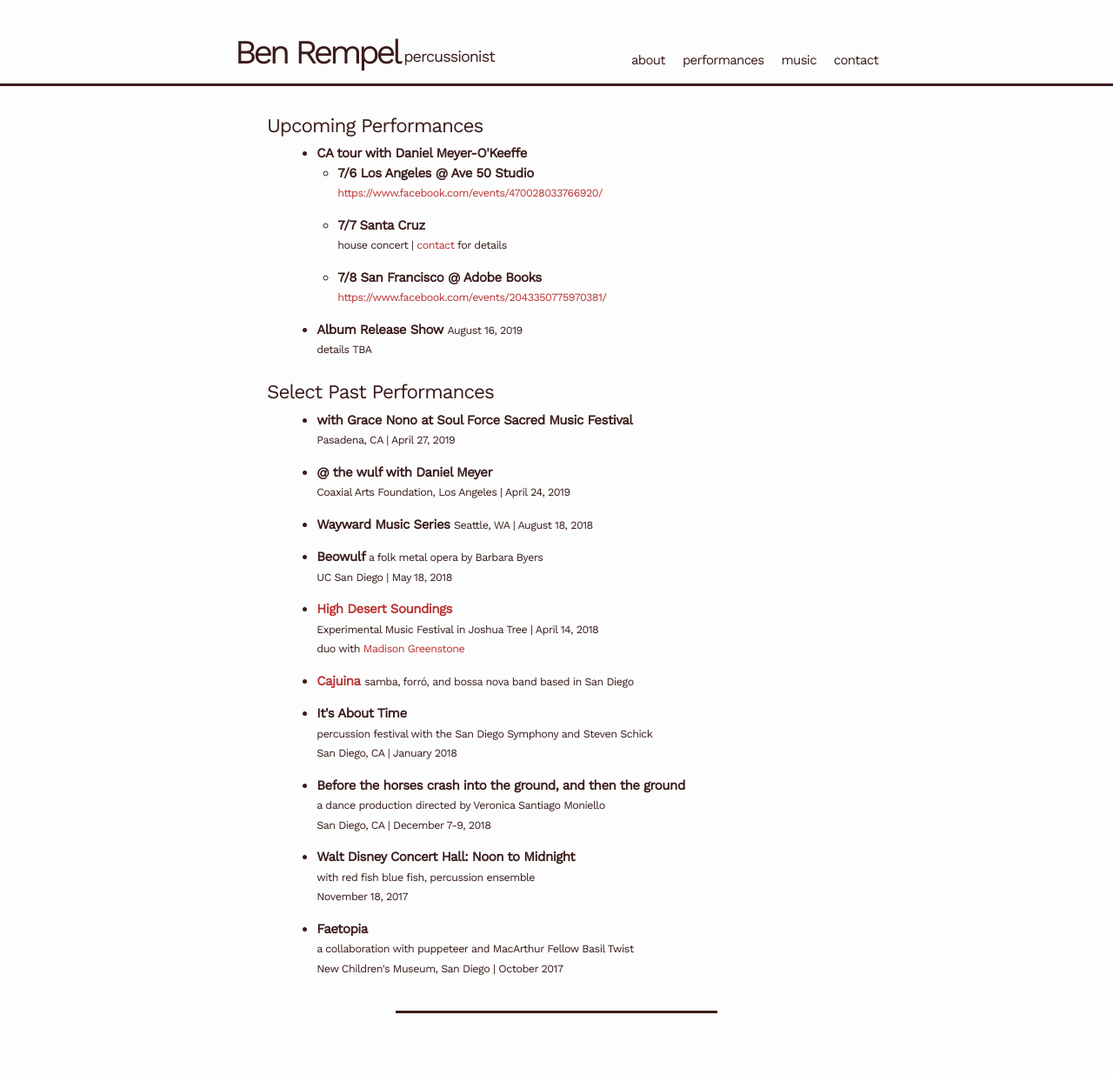
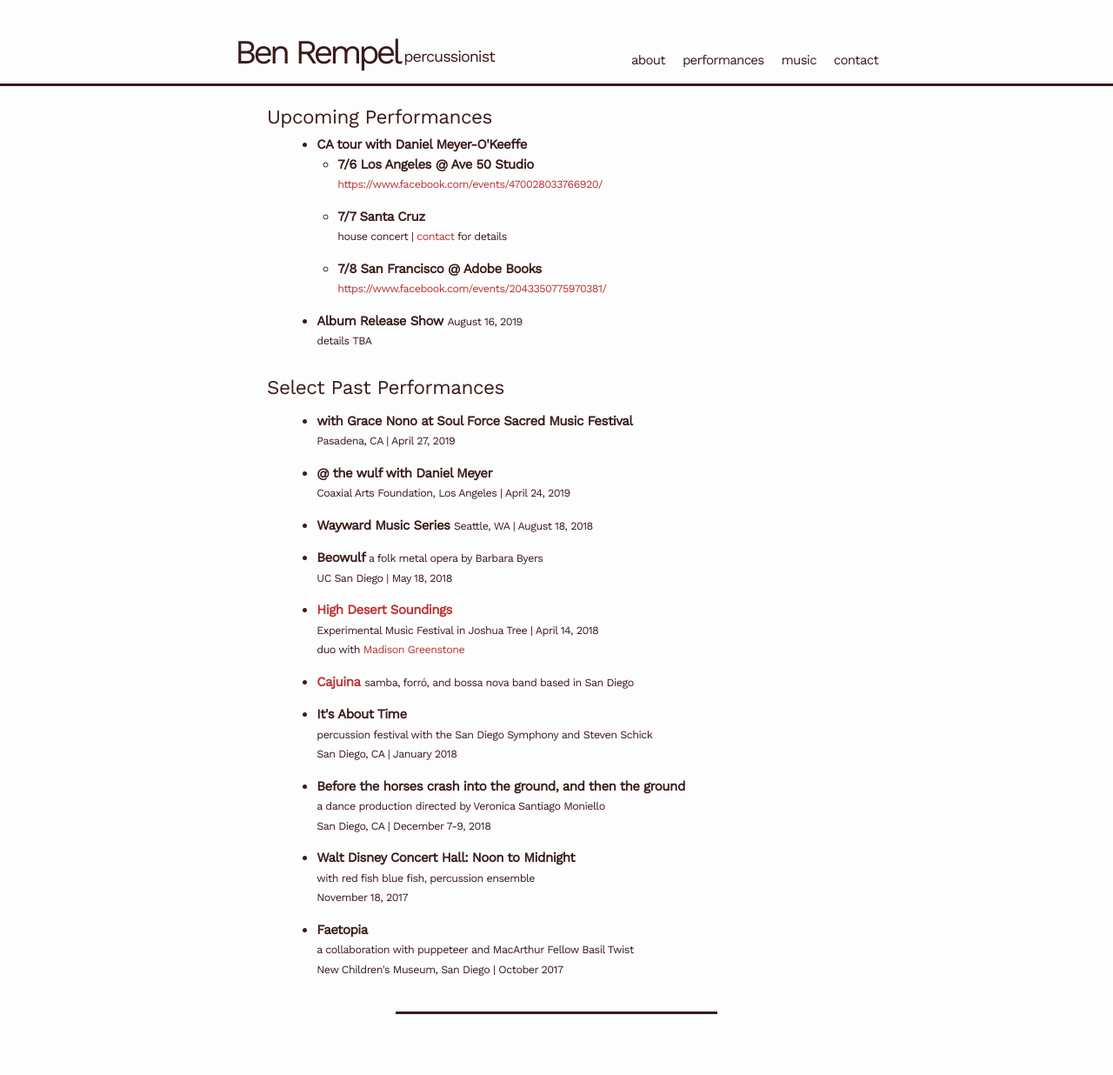
Before and after one commit to benrempel/benrempel.github.io, a Jekyll site: the page built from performances.html, in a window 1280 px wide. Shown: the whole page at 87% size. Built offline with Jekyll 4.4.1, drawn with Linux system fonts in a browser that asks for light colours; some web fonts are replaced.

Commit message:
revised bio. fixed header issue

```diff
--- a/_sass/myminima.scss
+++ b/_sass/myminima.scss
@@ -35,7 +35,7 @@ $table-text-align: left !default;
 $content-width:    800px !default;
 
 $on-palm:          600px !default;
-$on-laptop:        1000px !default;
+$on-laptop:        800px !default;
 
 // Use media queries like this:
 // @include media-query($on-palm) {
--- a/_sass/myminima/_layout.scss
+++ b/_sass/myminima/_layout.scss
@@ -251,10 +251,11 @@
   margin-bottom: $spacing-unit;
 
   h2 {
-    @include relative-font-size(2);
+    @include relative-font-size(1.5);
+    line-height: 0.5;
 
     @include media-query($on-laptop) {
-      @include relative-font-size(1.75);
+      @include relative-font-size(1.5);
     }
   }
 
--- a/about.html
+++ b/about.html
@@ -12,9 +12,8 @@ permalink: /about/
   <div class="row" style="width: 100%; margin: auto; max-width: 1200px;">
     <div class="column" style="width: 50%;">
       <p>
-        Ben Rempel is a percussionist and composer working in and between many musical practices including free improvisation, western classical and contemporary music, jazz and creative music, Brazilian music, and cross-cultural collaborations. His original work exists somewhere in the intersections of these and other influences.      </p>
-      <p>
-        Ben has performed with improvisers Peter Evans and Anthony Davis, percussion ensemble red fish blue fish, the Hawaii Symphony Orchestra, and legendary Filipino singer Grace Nono. He has premiered pieces by George Lewis, Thomas Meadowcroft, and Adam Rudolph. A frequent interdisciplinary collaborator, he has co-composed and performed in several dance productions.
+        Ben Rempel is a percussionist and composer whose work is a confluence of many musical practices including western classical and contemporary music, free improvisation, jazz and creative music, Brazilian music, and cross-cultural collaborations.
+        He has performed with improvisers Peter Evans and Anthony Davis, percussion ensemble red fish blue fish, the Hawaii Symphony Orchestra, and legendary Filipino singer Grace Nono. He has premiered pieces by George Lewis, Thomas Meadowcroft, and Adam Rudolph. A frequent interdisciplinary collaborator, he has co-composed and performed in several dance productions.
       </p>
       <p>
       Ben has a master’s degree from UC San Diego where he studied with Steven Schick and a bachelor’s degree from Oberlin College where he studied with Michael Rosen and Jamey Haddad. He lives in Los Angeles.
--- a/music.html
+++ b/music.html
@@ -12,7 +12,7 @@ permalink: /music/
     <a href="https://www.orendarecords.com/">Orenda Records</a><b>
       <br>
       <iframe style="border: 0; width: 350px; height: 470px;" src="https://bandcamp.com/EmbeddedPlayer/album=510281106/size=large/bgcol=333333/linkcol=ffffff/tracklist=false/transparent=true/" seamless><a href="http://orendarecords.bandcamp.com/album/desert-music-ep">Desert Music (EP) by Ben Rempel</a></iframe>
-
+</div>
 <br>
 <br>
 <br>
--- a/performances.html
+++ b/performances.html
@@ -4,9 +4,9 @@ title: performances
 permalink: /performances/
 ---
 
-<div class="post-content" style="width: 90%; margin: auto; padding-top:2%;">
-  <h1>Upcoming Performances</h1>
-  <div class="post-content" style="width: 90%; margin: auto; padding-top:1%;">
+<div class="post-content" style="width: 90%; margin: auto;">
+  <h2>Upcoming Performances</h2>
+  <div class="post-content" style="width: 90%; margin: auto;">
   <ul>
     <li><b>CA tour with Daniel Meyer-O'Keeffe</b><br>
     <ul>
@@ -28,7 +28,7 @@ permalink: /performances/
   </div>
 
   <br>
-  <h1>Select Past Performances</h1>
+  <h2>Select Past Performances</h2>
   <div class="post-content" style="width: 90%; margin: auto; padding-top:1%;">
     <ul>
       <li><b>with Grace Nono at Soul Force Sacred Music Festival</b><br>
```
